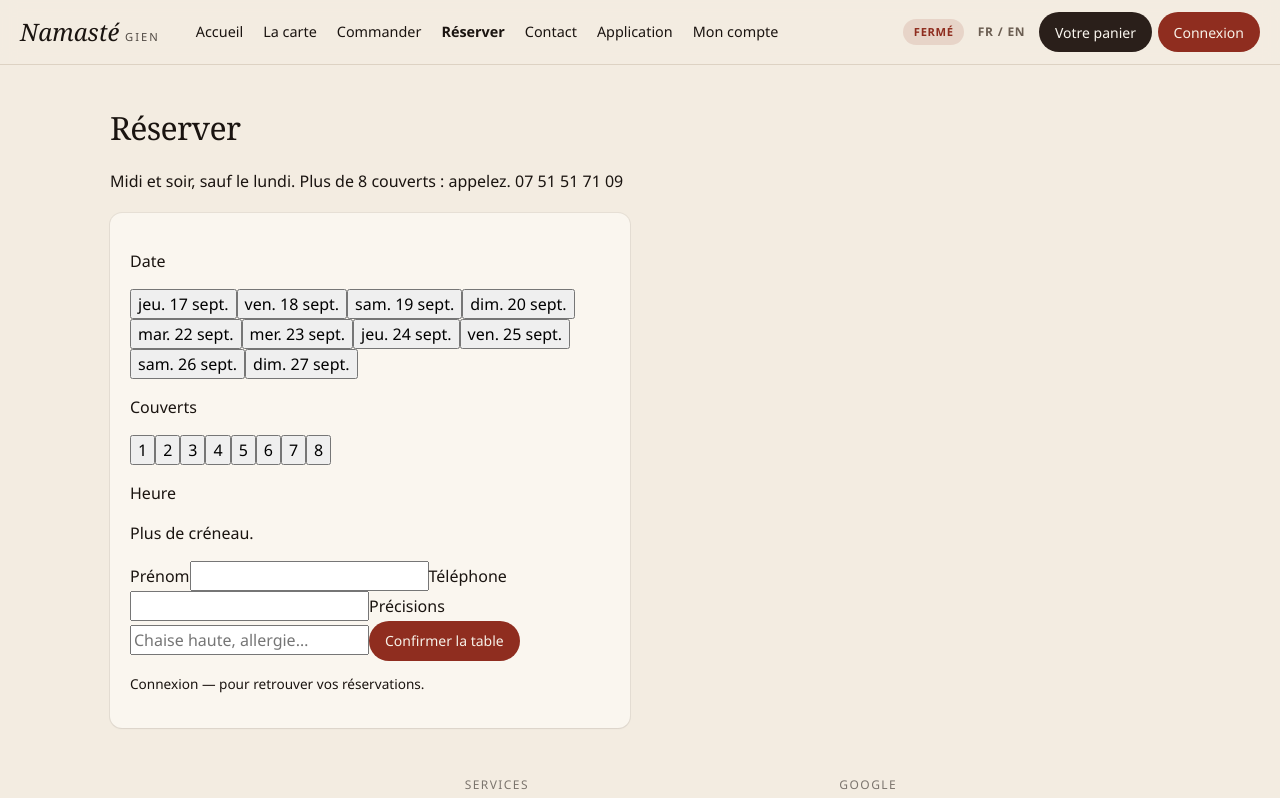
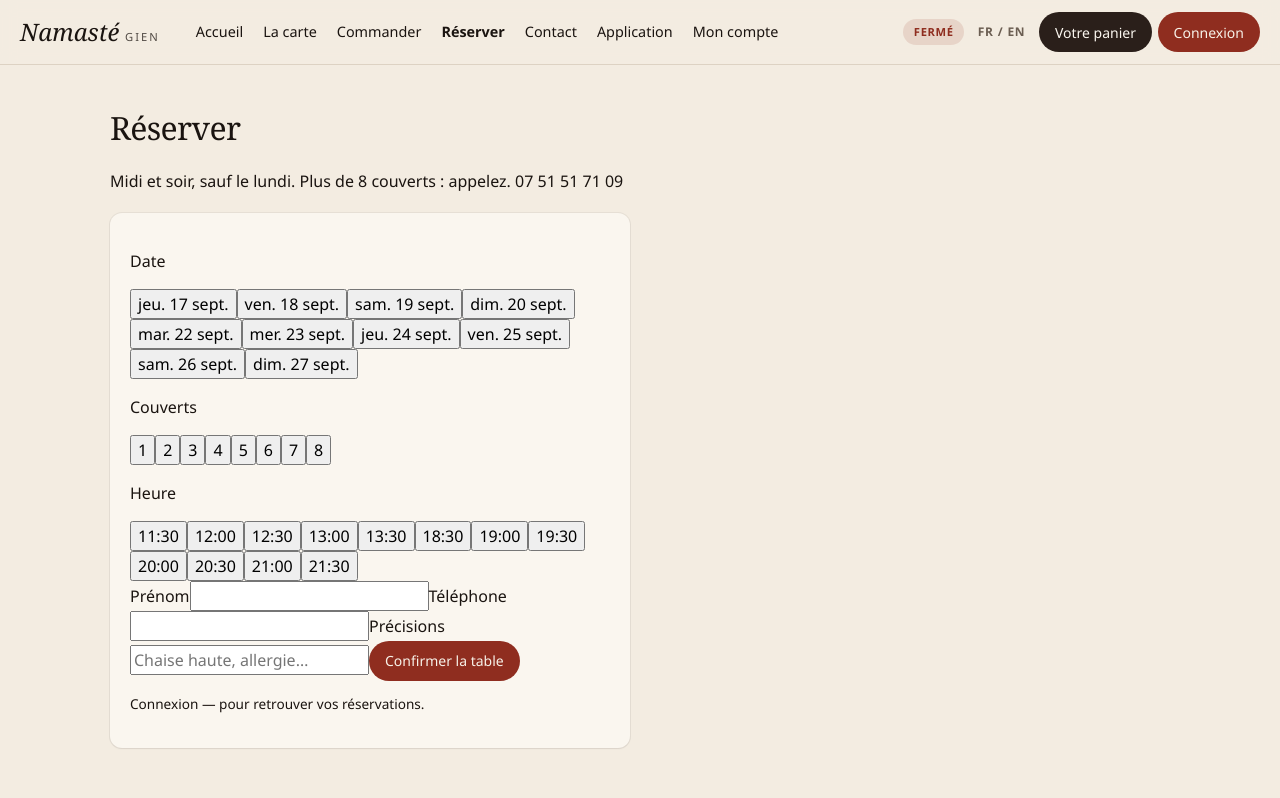
Before and after one commit to Souravsuvro/namaste-gien, a React (Vite) app: page /reserve in a window 1280 px wide. Shown: the top 798 px of the page. Built offline with nearby package versions, Linux system fonts and the light colour scheme.

Commit message:
fix: auto-select first reservation/order date with available slots when restaurant is closed

```diff
--- a/src/pages/Reserve.tsx
+++ b/src/pages/Reserve.tsx
@@ -12,7 +12,13 @@ export function ReservePage() {
   const navigate = useNavigate();
   const now = useMemo(() => parisNow(), []);
   const dates = useMemo(() => nextOpenDates(now, 10), [now]);
-  const [date, setDate] = useState(dates[0] ?? "");
+  const initialDate = useMemo(() => {
+    for (const d of dates) {
+      if (reservationSlots(new Date(`${d}T12:00:00`), now).length > 0) return d;
+    }
+    return dates[0] ?? "";
+  }, [dates, now]);
+  const [date, setDate] = useState(initialDate);
   const [time, setTime] = useState("");
   const [party, setParty] = useState(2);
   const [name, setName] = useState(user?.name ?? "");
@@ -22,8 +28,9 @@ export function ReservePage() {
   const [slots, setSlots] = useState<string[]>([]);
 
   useEffect(() => {
-    setTime("");
-    setSlots(reservationSlots(new Date(`${date}T12:00:00`), now));
+    const next = reservationSlots(new Date(`${date}T12:00:00`), now);
+    setSlots(next);
+    setTime((prev) => (prev && next.includes(prev) ? prev : next[0] ?? ""));
   }, [date, now]);
 
   function onSubmit(e: FormEvent) {
```
